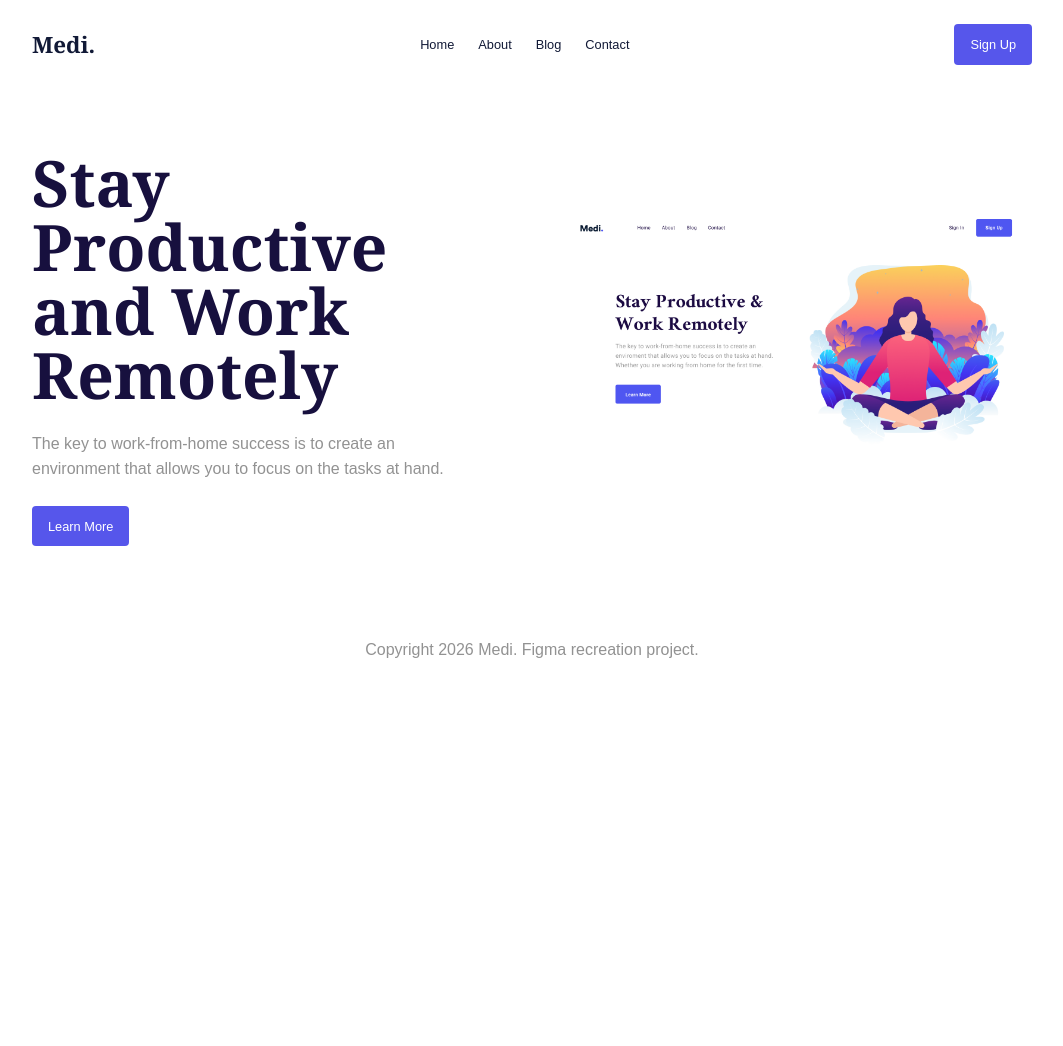
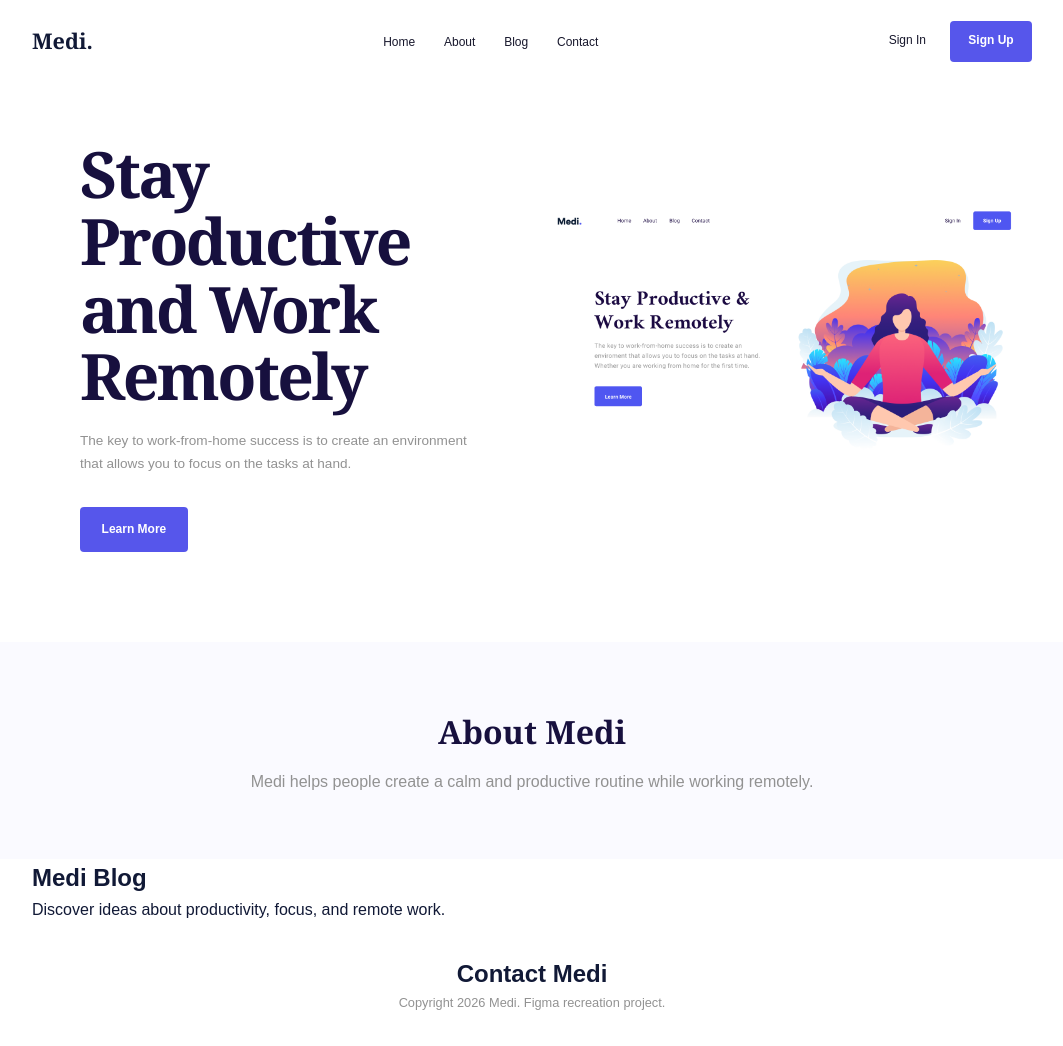
Before and after one commit to annikepo/medi-landing-page, a plain HTML site: page index.html in a window 1280 px wide. Shown: the whole page, without its empty margins (108-1171 px from the left). Before the commit the page ends 800 px from the top, so only its background shows below. Drawn offline with Linux system fonts and the light colour scheme.

Commit message:
Update index.html with styles and fonts
Added Google Fonts and normalized CSS styles for better layout.

```diff
--- a/index.html
+++ b/index.html
@@ -7,136 +7,44 @@
 
   <title>Medi | Work Remotely</title>
 
-  <style>
-    * {
-      box-sizing: border-box;
-      margin: 0;
-      padding: 0;
-    }
+  <link
+    rel="preconnect"
+    href="https://fonts.googleapis.com"
+  >
 
-    body {
-      color: #111936;
-      background: #ffffff;
-      font-family: Arial, Helvetica, sans-serif;
-    }
+  <link
+    rel="preconnect"
+    href="https://fonts.gstatic.com"
+    crossorigin
+  >
 
-    .container {
-      width: min(1000px, calc(100% - 2rem));
-      margin: 0 auto;
-    }
+  <link
+    href="https://fonts.googleapis.com/css2?family=DM+Sans:wght@400;500;700&family=Playfair+Display:wght@700&display=swap"
+    rel="stylesheet"
+  >
 
-    .site-header {
-      padding: 1.5rem 0;
-    }
+  <link
+    rel="stylesheet"
+    href="styles/normalize.css"
+  >
 
-    .header-content {
-      display: flex;
-      align-items: center;
-      justify-content: space-between;
-      gap: 2rem;
-    }
-
-    .logo {
-      font-family: Georgia, "Times New Roman", serif;
-      font-size: 1.4rem;
-      font-weight: 700;
-    }
-
-    .navigation-list {
-      display: flex;
-      gap: 1.5rem;
-      list-style: none;
-    }
-
-    .navigation-list a {
-      color: #111936;
-      font-size: 0.8rem;
-      text-decoration: none;
-    }
-
-    .signup-button,
-    .hero-button {
-      display: inline-block;
-      padding: 0.8rem 1rem;
-      border-radius: 4px;
-      color: #ffffff;
-      background: #5656eb;
-      font-size: 0.8rem;
-      text-decoration: none;
-    }
-
-    .hero {
-      min-height: 520px;
-
-      display: grid;
-      grid-template-columns: 1fr 1fr;
-      align-items: center;
-      gap: 3rem;
-    }
-
-    .hero-title {
-      max-width: 430px;
-      color: #17103e;
-      font-family: Georgia, "Times New Roman", serif;
-      font-size: 4rem;
-      line-height: 1;
-    }
-
-    .hero-description {
-      max-width: 420px;
-      margin-top: 1.5rem;
-      color: #929292;
-      line-height: 1.6;
-    }
-
-    .hero-button {
-      margin-top: 1.5rem;
-    }
-
-    .hero-image img {
-      width: 100%;
-    }
-
-    .footer {
-      padding: 2rem 0;
-      color: #929292;
-      text-align: center;
-    }
-
-    @media (max-width: 700px) {
-      .header-content,
-      .hero {
-        grid-template-columns: 1fr;
-      }
-
-      .header-content {
-        display: grid;
-        justify-items: center;
-      }
-
-      .hero {
-        padding: 3rem 0;
-        text-align: center;
-      }
-
-      .hero-title,
-      .hero-description {
-        margin-right: auto;
-        margin-left: auto;
-      }
-    }
-  </style>
+  <link
+    rel="stylesheet"
+    href="styles/style.css"
+  >
 </head>
 
 <body>
 
-  <!-- Header contains the logo, navigation, and sign-up link -->
   <header class="site-header">
     <div class="container header-content">
 
-      <p class="logo">
-        Medi.
-      </p>
+      <a
+        class="logo"
+        href="#home"
+      >
+        Medi<span class="logo-period">.</span>
+      </a>
 
       <nav aria-label="Main navigation">
         <ul class="navigation-list">
@@ -168,15 +76,25 @@
         </ul>
       </nav>
 
-      <a class="signup-button" href="#contact">
-        Sign Up
-      </a>
+      <div class="header-actions">
+
+        <a href="#contact">
+          Sign In
+        </a>
+
+        <a
+          class="signup-button"
+          href="#contact"
+        >
+          Sign Up
+        </a>
+
+      </div>
 
     </div>
   </header>
 
 
-  <!-- Main hero section recreates the Figma landing-page layout -->
   <main id="home">
 
     <section class="container hero">
@@ -192,7 +110,10 @@
           that allows you to focus on the tasks at hand.
         </p>
 
-        <a class="hero-button" href="#about">
+        <a
+          class="hero-button"
+          href="#about"
+        >
           Learn More
         </a>
 
@@ -207,14 +128,56 @@
 
     </section>
 
+    <section
+      id="about"
+      class="about-section"
+    >
+      <div class="container about-content">
+
+        <h2 class="about-title">
+          About Medi
+        </h2>
+
+        <p class="about-text">
+          Medi helps people create a calm and productive routine
+          while working remotely.
+        </p>
+
+      </div>
+    </section>
+
+
+    <section
+      id="blog"
+      class="blog-section"
+    >
+      <div class="container blog-content">
+
+        <h2 class="blog-title">
+          Medi Blog
+        </h2>
+
+        <p class="blog-text">
+          Discover ideas about productivity, focus, and remote work.
+        </p>
+
+      </div>
+    </section>
+
   </main>
 
 
-  <!-- Footer text is placed inside a paragraph -->
-  <footer id="contact" class="footer">
+  <footer
+    id="contact"
+    class="site-footer"
+  >
     <div class="container">
 
-      <p>
+      <h2 class="footer-title">
+        Contact Medi
+      </h2>
+
+      <p class="footer-text">
         Copyright 2026 Medi. Figma recreation project.
       </p>
 
```
